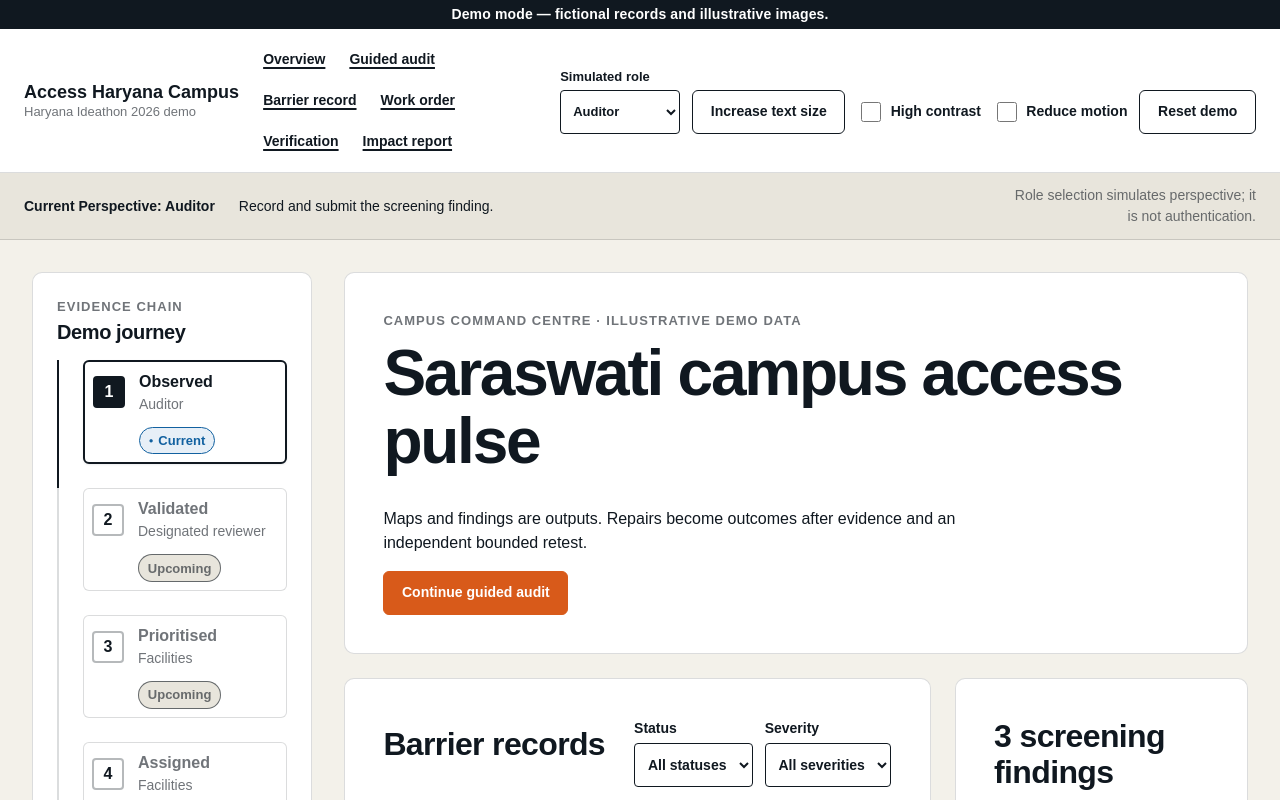
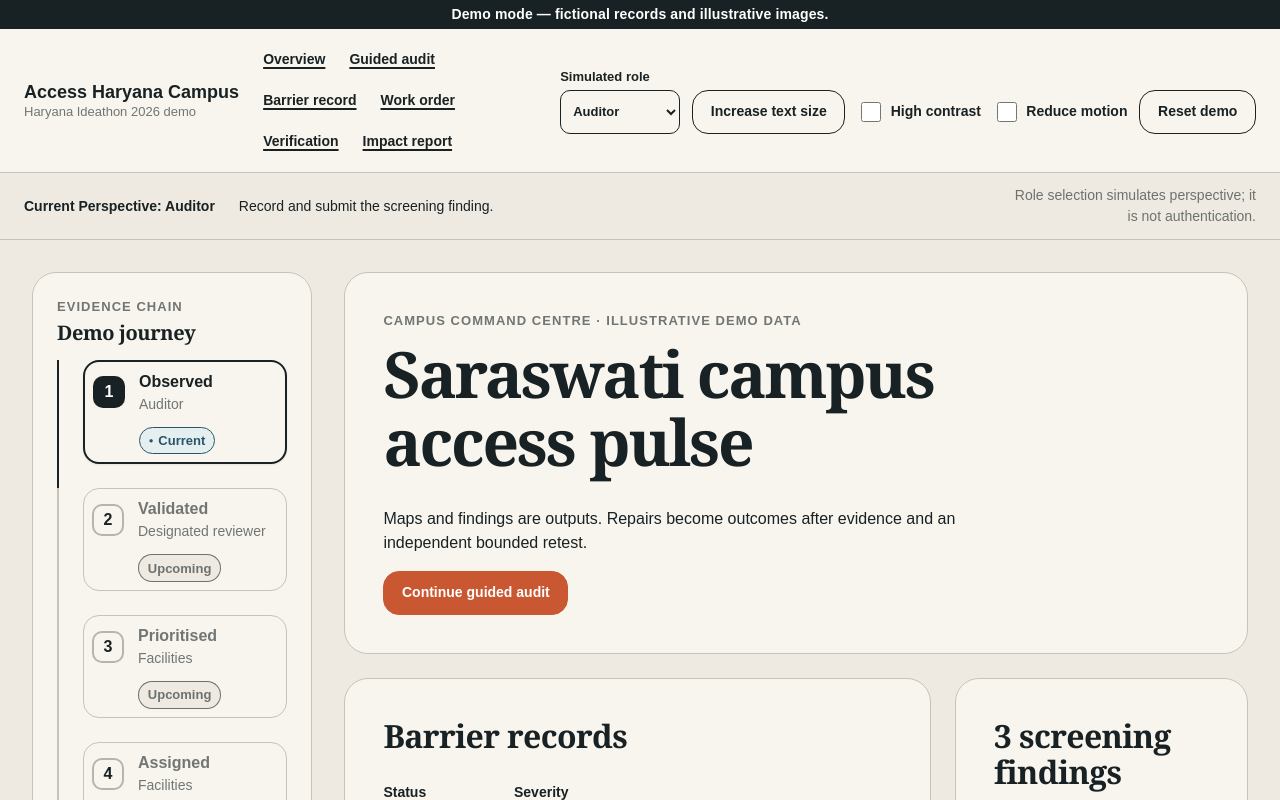
Before and after one commit to abinavv-com/access-haryana-campus, a React (Vite) app: page / in a window 1280 px wide. Shown: the top 800 px of the page. Built offline with nearby package versions, Linux system fonts and the light colour scheme.

Commit message:
style: establish editorial fieldbook foundation

```diff
--- a/src/styles/base.css
+++ b/src/styles/base.css
@@ -9,13 +9,15 @@
 html {
   background: var(--canvas);
   color: var(--ink);
-  font-family: "Satoshi", Arial, Helvetica, sans-serif;
+  color-scheme: light;
+  font-family: var(--font-interface);
   font-size: 100%;
   -webkit-text-size-adjust: 100%;
 }
 
 body {
   margin: 0;
+  font-family: var(--font-interface);
   font-size: var(--text-body);
   line-height: 1.5;
   font-weight: 400;
@@ -34,7 +36,10 @@ button,
 select,
 input,
 textarea {
-  font: inherit;
+  font-family: var(--font-interface);
+  font-size: inherit;
+  font-weight: inherit;
+  line-height: inherit;
   color: inherit;
 }
 
@@ -42,9 +47,11 @@ textarea {
 h1,
 h2,
 h3 {
+  font-family: var(--font-display);
   font-weight: 700;
   margin: 0 0 0.5em;
   letter-spacing: -0.02em;
+  text-wrap: balance;
 }
 
 h1 {
--- a/src/styles/tokens.css
+++ b/src/styles/tokens.css
@@ -2,33 +2,37 @@
    Source of truth: .superdesign/design-system.md */
 :root {
   /* Colour roles */
-  --canvas: #f3f1ea;
-  --ink: #101820;
-  --surface: #ffffff;
-  --muted: #e8e5dc;
-  --accent: #d85a1a;
-  --accent-hover: #b94710;
-  --focus: #1261a0;
-  --verified: #176b45;
+  --paper: #eeeae1;
+  --paper-raised: #fffdf8;
+  --ink: #182123;
+  --ink-muted: #59605e;
+  --accent: #c95732;
+  --rule: #c9c2b6;
+  --canvas: var(--paper);
+  --surface: #f8f5ee;
+  --muted: var(--paper);
+  --accent-hover: #a84325;
+  --focus: #7a321e;
+  --verified: #2f6654;
   --warning: #9a6700;
   --danger: #b42318;
-  --info: #1261a0;
+  --info: #27566a;
 
   /* Ink at opacity, used for borders, dividers and secondary text */
-  --ink-05: rgba(16, 24, 32, 0.05);
-  --ink-10: rgba(16, 24, 32, 0.1);
-  --ink-15: rgba(16, 24, 32, 0.15);
-  --ink-30: rgba(16, 24, 32, 0.3);
-  --ink-60: rgba(16, 24, 32, 0.6);
-  --border: var(--ink-15);
+  --ink-05: rgba(24, 33, 35, 0.05);
+  --ink-10: rgba(24, 33, 35, 0.1);
+  --ink-15: rgba(24, 33, 35, 0.15);
+  --ink-30: rgba(24, 33, 35, 0.3);
+  --ink-60: rgba(24, 33, 35, 0.6);
+  --border: var(--rule);
   --border-strong: var(--ink);
 
   /* Surfaces tinted by status, kept low-saturation so text/icon still carries meaning */
-  --verified-tint: #e7f1eb;
+  --verified-tint: #e5eee8;
   --warning-tint: #f6efe0;
   --danger-tint: #fbe9e7;
-  --info-tint: #e7eff7;
-  --accent-tint: #fbe9de;
+  --info-tint: #e6eff0;
+  --accent-tint: #f7e5de;
 
   /* Spacing scale (existing --space-3 / --space-4 kept stable for callers) */
   --space-0: 0.25rem;
@@ -41,14 +45,17 @@
   --space-7: 4rem;
 
   /* Radii — 4-10px per spec */
-  --radius-sm: 4px;
-  --radius-md: 6px;
-  --radius-lg: 10px;
-  --radius: var(--radius-md);
+  --radius-feature: 24px;
+  --radius-panel: 16px;
+  --radius-control: 10px;
+  --radius-sm: var(--radius-control);
+  --radius-md: var(--radius-panel);
+  --radius-lg: var(--radius-feature);
+  --radius: var(--radius-panel);
 
   /* Elevation is minimal and functional, never decorative */
-  --shadow-sm: 0 1px 2px rgba(16, 24, 32, 0.08);
-  --shadow-md: 0 4px 12px rgba(16, 24, 32, 0.1);
+  --shadow-sm: 0 1px 2px rgba(24, 33, 35, 0.08);
+  --shadow-md: 0 4px 12px rgba(24, 33, 35, 0.1);
 
   /* Type scale, matching documented px sizes */
   --text-display: clamp(2.25rem, 4vw + 1rem, 4rem); /* 36-64px */
@@ -69,6 +76,9 @@
   --rail-width: 280px;
   --content-max: 1040px;
 
+  --font-display: Georgia, "Times New Roman", serif;
+  --font-interface: "Satoshi", Arial, Helvetica, sans-serif;
+
   font-variant-numeric: tabular-nums;
 }
 
@@ -78,10 +88,14 @@ html[data-text-size="large"] {
 }
 
 html[data-high-contrast="true"] {
+  --paper: #ffffff;
+  --paper-raised: #ffffff;
   --canvas: #ffffff;
   --ink: #000000;
+  --ink-muted: #000000;
   --surface: #ffffff;
   --muted: #ffffff;
+  --rule: #000000;
   --border: #000000;
   --border-strong: #000000;
   --accent: #a6390d;
```
Also changed, not shown: 1 other file (tests, documents, lock files or other folders).
